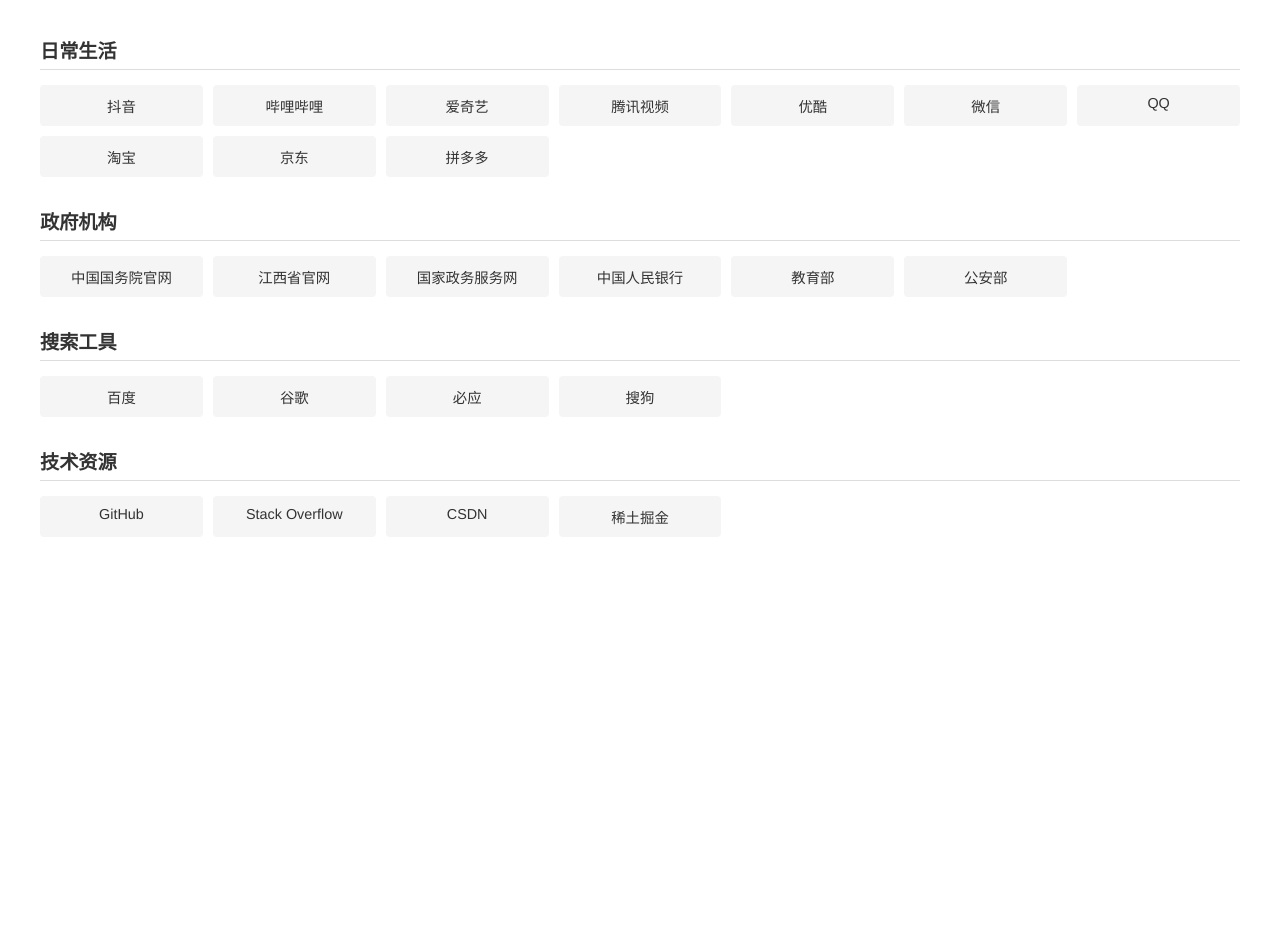
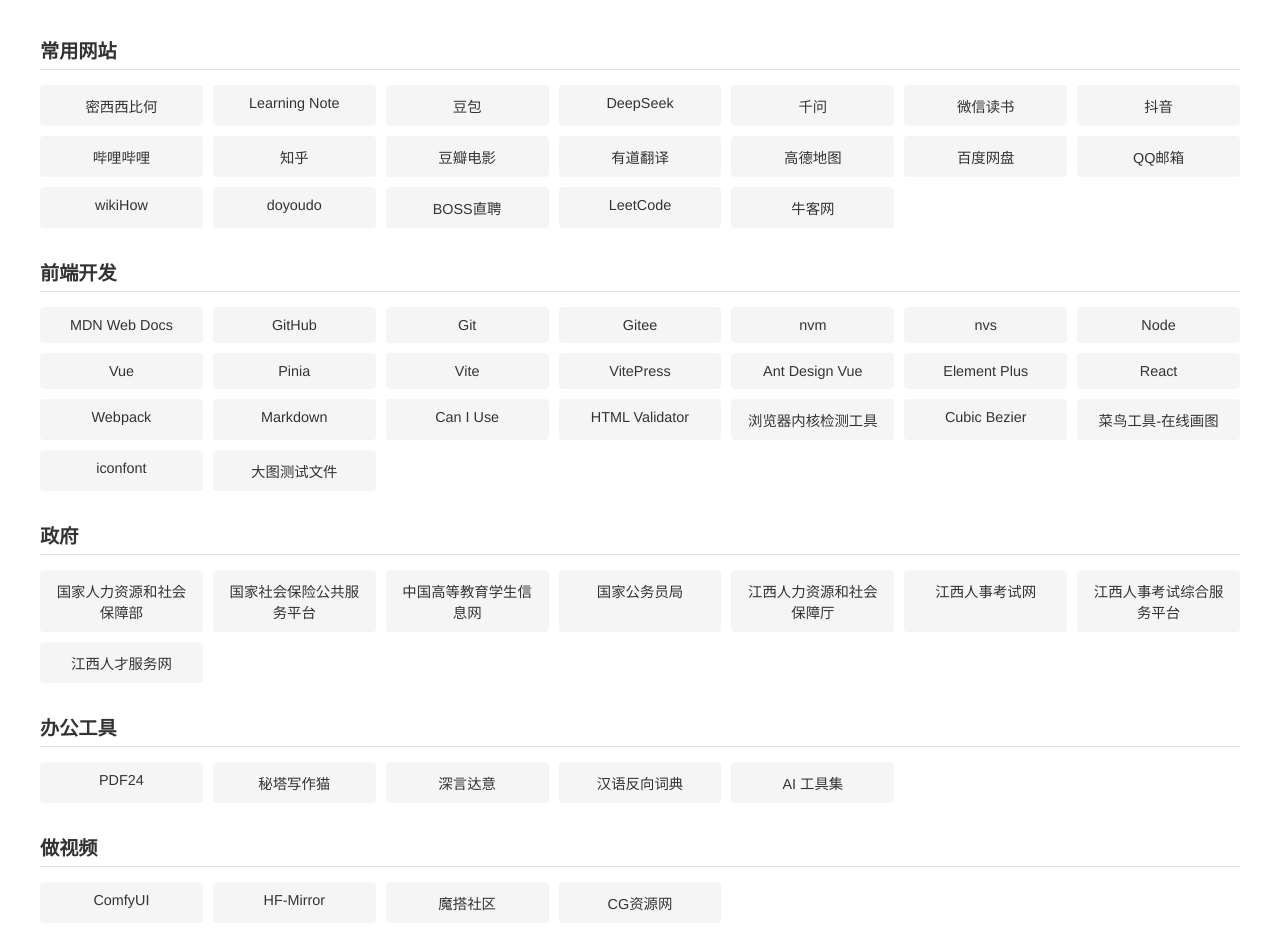
Before and after one commit to mxxbh/yPage-links, a Vue app: page / in a window 1280 px wide. Shown: the top 952 px of the page. Before the commit the page ends 800 px from the top, so only its background shows below. Built offline with nearby package versions, Linux system fonts and the light colour scheme.

Commit message:
chore: 补充链接

```diff
--- a/src/data/links.js
+++ b/src/data/links.js
@@ -1,48 +1,108 @@
 export default {
-  "categories": [
+  categories: [
     {
-      "title": "日常生活",
-      "items": [
-        {"name": "抖音", "url": "https://www.douyin.com"},
-        {"name": "哔哩哔哩", "url": "https://www.bilibili.com"},
-        {"name": "爱奇艺", "url": "https://www.iqiyi.com"},
-        {"name": "腾讯视频", "url": "https://v.qq.com"},
-        {"name": "优酷", "url": "https://www.youku.com"},
-        {"name": "微信", "url": "https://wx.qq.com"},
-        {"name": "QQ", "url": "https://im.qq.com"},
-        {"name": "淘宝", "url": "https://www.taobao.com"},
-        {"name": "京东", "url": "https://www.jd.com"},
-        {"name": "拼多多", "url": "https://www.pinduoduo.com"}
-      ]
+      title: "常用网站",
+      items: [
+        { name: "密西西比何", url: "https://mxxbh.github.io/" },
+        { name: "Learning Note", url: "https://mxxbh.github.io/learning-note/" },
+        { name: "豆包", url: "https://www.doubao.com/chat/?channel" },
+        { name: "DeepSeek", url: "https://chat.deepseek.com/" },
+        { name: "千问", url: "https://tongyi.aliyun.com/qianwen/" },
+        { name: "微信读书", url: "https://weread.qq.com/" },
+        { name: "抖音", url: "https://www.douyin.com/" },
+        { name: "哔哩哔哩", url: "https://www.bilibili.com/" },
+        { name: "知乎", url: "https://www.zhihu.com/" },
+        { name: "豆瓣电影", url: "https://movie.douban.com/" },
+        { name: "有道翻译", url: "https://fanyi.youdao.com/#/TextTranslate" },
+        { name: "高德地图", url: "https://ditu.amap.com/" },
+        { name: "百度网盘", url: "https://pan.baidu.com/disk/main?from=homeFlow#/index?category=all" },
+        { name: "QQ邮箱", url: "https://wx.mail.qq.com/" },
+        { name: "wikiHow", url: "https://zh.wikihow.com/%E9%A6%96%E9%A1%B5" },
+        { name: "doyoudo", url: "https://www.doyoudo.com/" },
+        { name: "BOSS直聘", url: "https://www.zhipin.com/wuhan/?seoRefer=index" },
+        { name: "LeetCode", url: "https://leetcode.cn/" },
+        { name: "牛客网", url: "https://www.nowcoder.com/exam/company" },
+      ],
     },
     {
-      "title": "政府机构",
-      "items": [
-        {"name": "中国国务院官网", "url": "https://www.gov.cn"},
-        {"name": "江西省官网", "url": "https://www.jiangxi.gov.cn"},
-        {"name": "国家政务服务网", "url": "https://gjzwfw.gov.cn"},
-        {"name": "中国人民银行", "url": "http://www.pbc.gov.cn"},
-        {"name": "教育部", "url": "http://www.moe.gov.cn"},
-        {"name": "公安部", "url": "https://www.mps.gov.cn"}
-      ]
+      title: "前端开发",
+      items: [
+        { name: "MDN Web Docs", url: "https://developer.mozilla.org/zh-CN/" },
+        { name: "GitHub", url: "https://github.com/" },
+        { name: "Git", url: "https://git-scm.com/" },
+        { name: "Gitee", url: "https://gitee.com/" },
+        { name: "nvm", url: "https://github.com/nvm-sh/nvm" },
+        { name: "nvs", url: "https://github.com/jasongin/nvs?tab=readme-ov-file" },
+        { name: "Node", url: "https://nodejs.org/zh-cn" },
+        { name: "Vue", url: "https://cn.vuejs.org/guide/introduction" },
+        { name: "Pinia", url: "https://pinia.vuejs.org/zh/" },
+        { name: "Vite", url: "https://cn.vite.dev/guide/" },
+        { name: "VitePress", url: "https://vitepress.dev/zh/" },
+        { name: "Ant Design Vue", url: "https://www.antdv.com/components/overview-cn/" },
+        { name: "Element Plus", url: "https://element-plus.org/zh-CN/component/overview" },
+        { name: "React", url: "https://zh-hans.react.dev/" },
+        { name: "Webpack", url: "https://webpack.docschina.org/" },
+        { name: "Markdown", url: "https://www.markdownguide.org/" },
+        { name: "Can I Use", url: "https://caniuse.com/" },
+        { name: "HTML Validator", url: "https://validator.w3.org/#validate_by_input" },
+        { name: "浏览器内核检测工具", url: "https://ie.icoa.cn/" },
+        { name: "Cubic Bezier", url: "https://cubic-bezier.com/" },
+        { name: "菜鸟工具-在线画图", url: "https://www.jyshare.com/more/shapefly-diagram/" },
+        { name: "iconfont", url: "https://www.iconfont.cn/" },
+        { name: "大图测试文件", url: "https://www.eso.org/public/germany/images/eso1242a/" },
+      ],
     },
     {
-      "title": "搜索工具",
-      "items": [
-        {"name": "百度", "url": "https://www.baidu.com"},
-        {"name": "谷歌", "url": "https://www.google.com"},
-        {"name": "必应", "url": "https://www.bing.com"},
-        {"name": "搜狗", "url": "https://www.sogou.com"}
-      ]
+      title: "政府",
+      items: [
+        { name: "国家人力资源和社会保障部", url: "http://www.mohrss.gov.cn/" },
+        { name: "国家社会保险公共服务平台", url: "https://si.12333.gov.cn/osptb/index.html#/index" },
+        { name: "中国高等教育学生信息网", url: "https://www.chsi.com.cn/" },
+        { name: "国家公务员局", url: "http://bm.scs.gov.cn/pp/gkweb/core/web/ui/business/home/gkhome.html" },
+        { name: "江西人力资源和社会保障厅", url: "https://rst.jiangxi.gov.cn/" },
+        { name: "江西人事考试网", url: "http://www.jxpta.com/" },
+        { name: "江西人事考试综合服务平台", url: "https://pta.jxhrss.gov.cn/#/home" },
+        { name: "江西人才服务网", url: "https://www.jxrcfw.com/" },
+      ],
     },
     {
-      "title": "技术资源",
-      "items": [
-        {"name": "GitHub", "url": "https://github.com"},
-        {"name": "Stack Overflow", "url": "https://stackoverflow.com"},
-        {"name": "CSDN", "url": "https://www.csdn.net"},
-        {"name": "稀土掘金", "url": "https://juejin.cn"},
-      ]
-    }
-  ]
-}
+      title: "办公工具",
+      items: [
+        { name: "PDF24", url: "https://www.pdf24.org/zh/" },
+        { name: "秘塔写作猫", url: "https://xiezuocat.com/#/" },
+        { name: "深言达意", url: "https://www.shenyandayi.com/" },
+        { name: "汉语反向词典", url: "https://wantwords.net/" },
+        { name: "AI 工具集", url: "https://ai-bot.cn/" },
+      ],
+    },
+    {
+      title: "做视频",
+      items: [
+        { name: "ComfyUI", url: "https://docs.comfy.org/" },
+        { name: "HF-Mirror", url: "https://hf-mirror.com/" },
+        { name: "魔搭社区", url: "https://www.modelscope.cn/home" },
+        { name: "CG资源网", url: "https://www.cgown.com/" },
+      ],
+    },
+    {
+      title: "做游戏",
+      items: [{ name: "MatterJS", url: "https://www.brm.io/matter-js/" }],
+    },
+    {
+      title: "其他猎奇网站",
+      items: [
+        { name: "桌游合集", url: "https://game.hullqin.cn/" },
+        { name: "纪妖", url: "http://www.cbaigui.com/" },
+        { name: "全历史", url: "https://www.allhistory.com/" },
+        { name: "HTML5 Games", url: "https://html5games.com/" },
+        { name: "WebGL Water", url: "https://madebyevan.com/webgl-water/" },
+        { name: "AlteredQualia", url: "https://alteredqualia.com/" },
+        { name: "Kick Ass", url: "https://kickassapp.com/" },
+        { name: "The Useless Web", url: "https://theuselessweb.com/" },
+        { name: "Virtual Travels", url: "https://www.airpano.com/" },
+        { name: "Skyline Webcams", url: "https://www.skylinewebcams.com/" },
+        { name: "CSS Diner", url: "https://flukeout.github.io/" },
+      ],
+    },
+  ],
+};
--- a/vite.config.ts
+++ b/vite.config.ts
@@ -3,5 +3,6 @@
 
 // https://vite.dev/config/
 export default defineConfig({
+  base: './',
   plugins: [vue()],
 })
```
